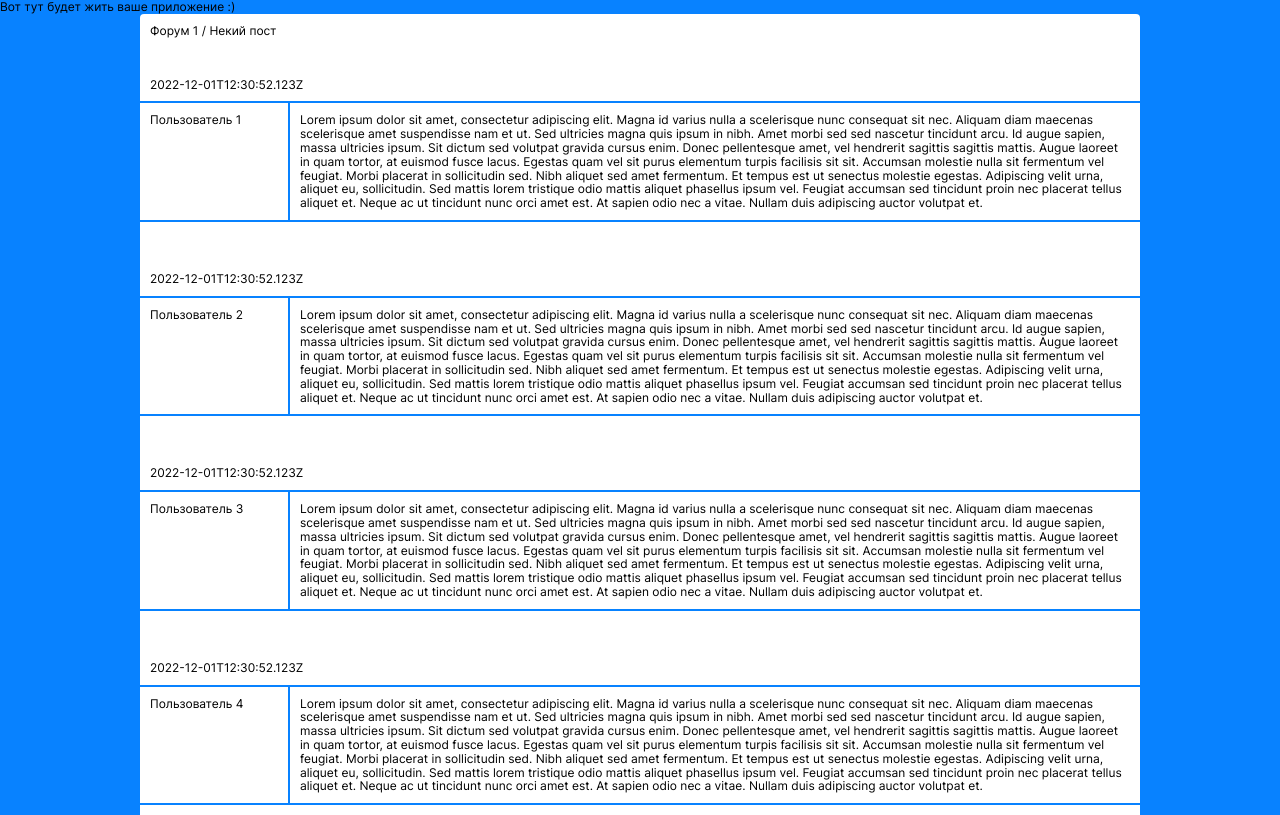
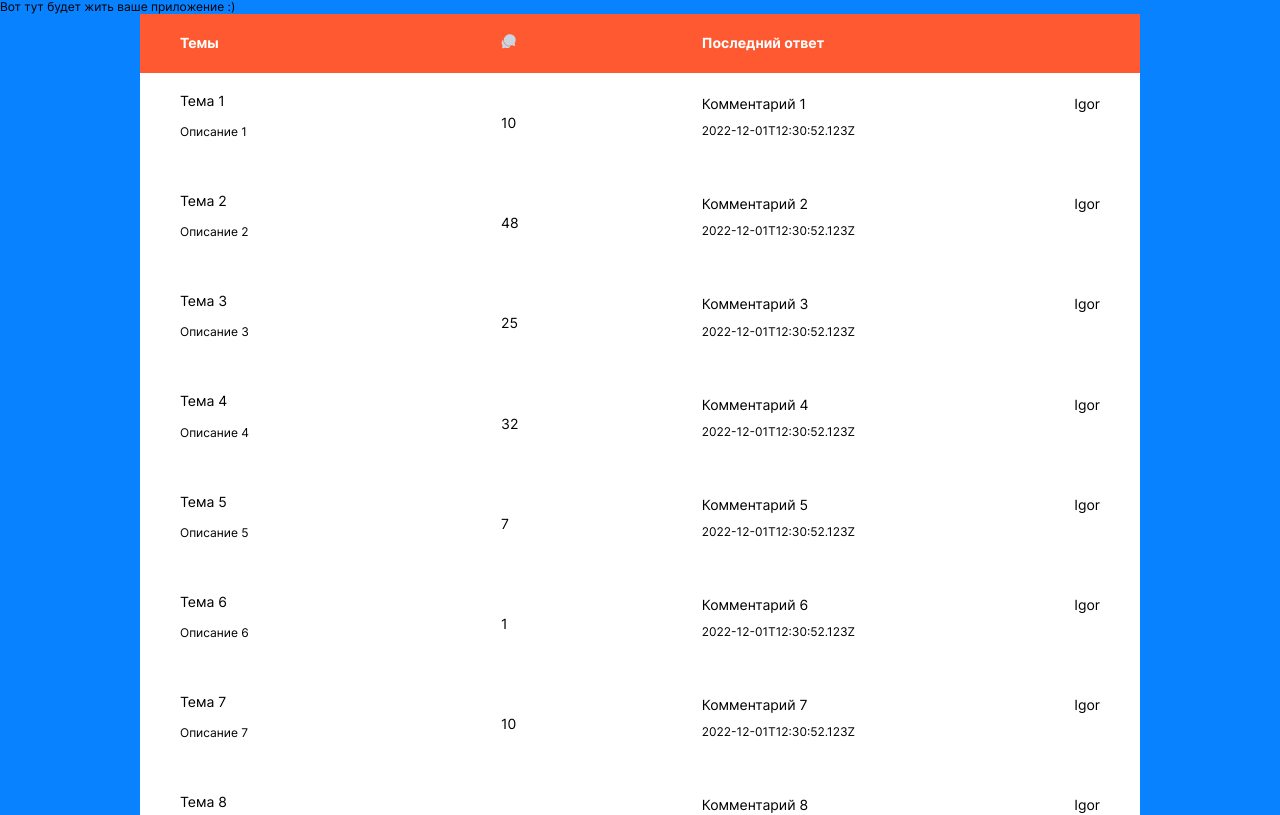
Before and after one commit to sharks-practicum/snap-hero, a React (Vite) app in the folder packages/client/: page /forum/1/posts in a window 1280 px wide. Shown: the top 815 px of the page. Built offline with nearby package versions, Linux system fonts and the light colour scheme.

Commit message:
Refactoring forum pages

```diff
--- a/packages/client/src/app/Router.tsx
+++ b/packages/client/src/app/Router.tsx
@@ -2,21 +2,17 @@ import {Route, Routes} from "react-router-dom";
 import UIKit from "./pages/UIKit/UIKit";
 import Login from "./pages/Login/Login";
 import Forum from "./pages/Forum";
-import ForumPosts from "./pages/Forum/ForumPosts";
-import ForumPostComment from "./pages/Forum/ForumPostComment";
+import PostsList from "./pages/Forum/PostsList";
+import ForumPost from "./pages/Forum/ForumPost";
 import React from "react";
 
 const Router:React.FC =  () => (
     <Routes>
-        <Route path="/" element={<UIKit />}>
-            {/*Nested routes example */}
-            {/*<Route path="ticket" element={<TicketBoard />} />*/}
-            {/*<Route path="ticket/:ticketId" element={<Ticket />} />*/}
-        </Route>
-        <Route path='/login' element={<Login />}/>
-        <Route path='/forum' element={<Forum />}/>
-        <Route path="/forum/:forumId" element={<ForumPosts />} />
-        <Route path="/forum/:forumId/:postId" element={<ForumPostComment />} />
+        <Route path="/" element={<UIKit />} />
+        <Route path='/login' element={<Login />} />
+        <Route path='/forums' element={<Forum />} />
+        <Route path="/forum/:forumId/posts" element={<PostsList />} />
+        <Route path="/forum/:forumId/post/:postId" element={<ForumPost />} />
     </Routes>
 )
 
--- a/packages/client/src/app/pages/Forum/ForumPostComment/index.tsx
+++ b/packages/client/src/app/pages/Forum/ForumPost/index.tsx
@@ -17,7 +17,7 @@ export interface PostInfo {
     forumTitle: string;
 }
 
-function ForumPostComment() {
+function ForumPost() {
     const [comments, setComments] = useState<PostComment[]>([]);
     const [postInfo, setPostInfo] = useState<PostInfo | null>(null);
 
@@ -40,7 +40,7 @@ function ForumPostComment() {
                     <div className={styles["comment__date"]}>
                         {comment.date}
                     </div>
-                    <div className={styles["comment__body"]}>
+                    <div className={styles["comment-body"]}>
                         <div className={styles["comment-body__user"]}>{comment.userName}</div>
                         <div className={styles["comment-body__message"]}>{comment.message}</div>
                     </div>
@@ -51,4 +51,4 @@ function ForumPostComment() {
   )
 }
 
-export default ForumPostComment
+export default ForumPost
--- a/packages/client/src/app/pages/Forum/ForumPostComment/styles.module.scss
+++ b/packages/client/src/app/pages/Forum/ForumPost/styles.module.scss
@@ -13,12 +13,10 @@ $border: 2px solid $primary;
         padding: 10px;
         border-bottom: $border;
     }
-    &__body {
-        display: flex;
-    }
 }
 
 .comment-body {
+    display: flex;
     &__user {
         min-width: 150px;
         border-right: $border;
--- /dev/null
+++ b/packages/client/src/app/pages/Forum/ForumRow.tsx
@@ -0,0 +1,35 @@
+import React from 'react'
+import styles from './styles.module.scss'
+import { Forum } from "./index"
+
+interface ForumRowProps {
+    forum: Forum,
+    onClickToRow: (arg0: number) => void
+}
+
+function ForumRow({ forum, onClickToRow }: ForumRowProps) {
+
+  return (
+      <tr key={forum.id} onClick={() => onClickToRow(forum.id)}>
+          <td data-th="Раздел">
+              {forum.title}
+              <p>
+                  <span className={styles['cell-description']}>{forum.description}</span>
+              </p>
+          </td>
+          <td data-th="Посты">{forum.postsCount}</td>
+          <td data-th="Ответы">{forum.repliesCount}</td>
+          <td data-th="Последний">
+              <div className={styles['cell-title']}>
+                  <span>{forum.lastPost.postTitle}</span>
+                  <span>{forum.lastPost.userName}</span>
+              </div>
+              <p className={styles['cell-description']}>
+                  {forum.lastPost.date}
+              </p>
+          </td>
+      </tr>
+  )
+}
+
+export default ForumRow
--- /dev/null
+++ b/packages/client/src/app/pages/Forum/PostsList/PostRow.tsx
@@ -0,0 +1,34 @@
+import React from 'react'
+import styles from '../styles.module.scss'
+import { Post } from "./index"
+
+interface PostRowProps {
+    post: Post,
+    onClickToRow: (arg0: number) => void
+}
+
+function PostRow({ post, onClickToRow }: PostRowProps) {
+
+  return (
+      <tr key={post.id} onClick={() => onClickToRow(post.id)}>
+          <td data-th="Раздел">
+              {post.title}
+              <p>
+                  <span className={styles['cell-description']}>{post.description}</span>
+              </p>
+          </td>
+          <td data-th="Ответы">{post.repliesCount}</td>
+          <td data-th="Последний">
+              <div className={styles['cell-title']}>
+                  <span>{post.lastComment.commentTitle}</span>
+                  <span>{post.lastComment.userName}</span>
+              </div>
+              <p className={styles['cell-description']}>
+                  {post.lastComment.date}
+              </p>
+          </td>
+      </tr>
+  )
+}
+
+export default PostRow
--- a/packages/client/src/app/pages/Forum/ForumPosts/index.tsx
+++ b/packages/client/src/app/pages/Forum/PostsList/index.tsx
@@ -2,6 +2,8 @@ import React, { useEffect, useState } from 'react'
 import { getPosts } from "../fake-data"
 import styles from '../styles.module.scss'
 import { useNavigate, useParams } from "react-router-dom"
+import ForumRow from "../ForumRow"
+import PostRow from "./PostRow"
 
 interface lastComment {
     date: string;
@@ -29,8 +31,12 @@ function ForumPosts() {
     const { forumId } = useParams();
 
     const onClickToRow = (postId: number) => {
-        navigate(`/forum/${forumId}/${postId}/`)
+        navigate(`/forum/${forumId}/post/${postId}/`)
     }
+
+    const PostRows = posts.map((post) =>
+        <PostRow post={post} onClickToRow={onClickToRow} />
+    )
 
   return (
     <div className={styles['layout-outer']}>
@@ -49,26 +55,7 @@ function ForumPosts() {
             </tr>
             </thead>
             <tbody>
-            {posts.map((post) =>
-                <tr key={post.id} onClick={() => onClickToRow(post.id)}>
-                    <td data-th="Раздел">
-                        {post.title}
-                        <p>
-                            <span className={styles.cellDescription}>{post.description}</span>
-                        </p>
-                    </td>
-                    <td data-th="Ответы">{post.repliesCount}</td>
-                    <td data-th="Последний">
-                        <div className={styles.cellTitle}>
-                            <span>{post.lastComment.commentTitle}</span>
-                            <span>{post.lastComment.userName}</span>
-                        </div>
-                        <p className={styles.cellDescription}>
-                            {post.lastComment.date}
-                        </p>
-                    </td>
-                </tr>
-            )}
+                {PostRows}
             </tbody>
         </table>
     </div>
--- a/packages/client/src/app/pages/Forum/fake-data.ts
+++ b/packages/client/src/app/pages/Forum/fake-data.ts
@@ -1,6 +1,6 @@
 import { Forum } from "./index"
-import { Post } from "./ForumPosts"
-import { PostComment, PostInfo } from "./ForumPostComment"
+import { Post } from "./PostsList"
+import { PostComment, PostInfo } from "./ForumPost"
 
 const getRandomInt = () => {
   return Math.floor(Math.random() * 50);
--- a/packages/client/src/app/pages/Forum/index.tsx
+++ b/packages/client/src/app/pages/Forum/index.tsx
@@ -2,6 +2,7 @@ import React, { useEffect, useState } from 'react'
 import { getForums } from "./fake-data"
 import styles from './styles.module.scss'
 import { useNavigate } from "react-router-dom"
+import ForumRow from "./ForumRow"
 
 interface lastPost {
     date: string;
@@ -29,8 +30,12 @@ function ForumPage() {
     const navigate = useNavigate();
 
     const onClickToRow = (forumId: number) => {
-        navigate(`/forum/${forumId}`)
+        navigate(`/forum/${forumId}/posts`)
     }
+
+    const ForumRows = forums.map((forum) =>
+            <ForumRow forum={forum} onClickToRow={onClickToRow} />
+        )
 
   return (
     <div className={styles['layout-outer']}>
@@ -54,27 +59,7 @@ function ForumPage() {
             </tr>
             </thead>
             <tbody>
-            {forums.map((forum) =>
-                <tr key={forum.id} onClick={() => onClickToRow(forum.id)}>
-                    <td data-th="Раздел">
-                        {forum.title}
-                        <p>
-                            <span className={styles.cellDescription}>{forum.description}</span>
-                        </p>
-                    </td>
-                    <td data-th="Посты">{forum.postsCount}</td>
-                    <td data-th="Ответы">{forum.repliesCount}</td>
-                    <td data-th="Последний">
-                        <div className={styles.cellTitle}>
-                            <span>{forum.lastPost.postTitle}</span>
-                            <span>{forum.lastPost.userName}</span>
-                        </div>
-                        <p className={styles.cellDescription}>
-                            {forum.lastPost.date}
-                        </p>
-                    </td>
-                </tr>
-            )}
+                { ForumRows }
             </tbody>
         </table>
     </div>
--- a/packages/client/src/app/pages/Forum/styles.module.scss
+++ b/packages/client/src/app/pages/Forum/styles.module.scss
@@ -54,11 +54,11 @@ $breakpoint: 480px;
     }
 }
 
-.cellTitle {
+.cell-title {
     display: flex;
     justify-content: space-between;
 }
 
-.cellDescription {
+.cell-description {
     font-size: 12px;
 }
```
Also changed, not shown: packages/client/src/app/pages/Forum/ForumPost/PostComment.tsx (added, +23 -0 lines).
